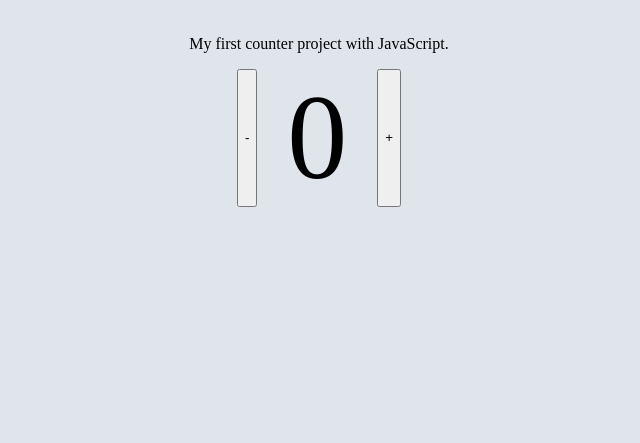
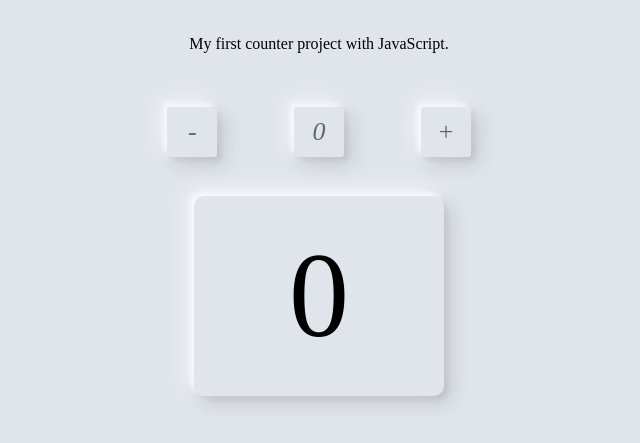
Before and after one commit to thecaiodasilva/Simple-Counter, a plain HTML site: page index.html in a window 1280 px wide. Shown: the part 69-512 px from the top of the page, without its empty margins (329-969 px from the left). Drawn offline with Linux system fonts and the light colour scheme.

Commit message:
Add files via upload

```diff
--- a/index.html
+++ b/index.html
@@ -8,11 +8,21 @@
 </head>
 <body>
     <h1>Simple Counter</h1>
+
     <p>My first counter project with JavaScript.</p>
-    <div id="counter">
-        <button name="subtrair" class="button2" onclick="decrement()">-</button>
-        <span id="currentNumber">0</span>
-        <button name="adicionar" class="button2" onclick="increment()">+</button>
+    <div class ="button">
+    <a href="#" class="btn" onclick="decrement()">
+     <i class="fas fa-backward">- </i>
+    </a>
+        <a href="#" class="btn" onclick="reset()">
+    <i class="fas fa-play">0</i>
+    </a>
+        <a href="#" class="btn" onclick="increment()">
+     <i class="fas fa-forward"> + </i>
+    </a>
+    </div>
+    <div class ="frame">
+            <span id="currentNumber">0</span>
     </div>
     <script src="assets/scripts.js"></script>
 </body>
```
